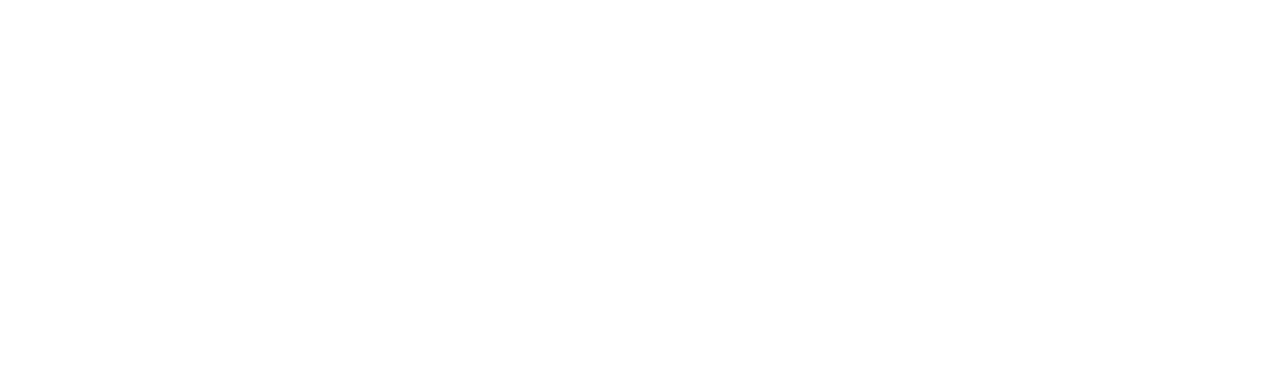
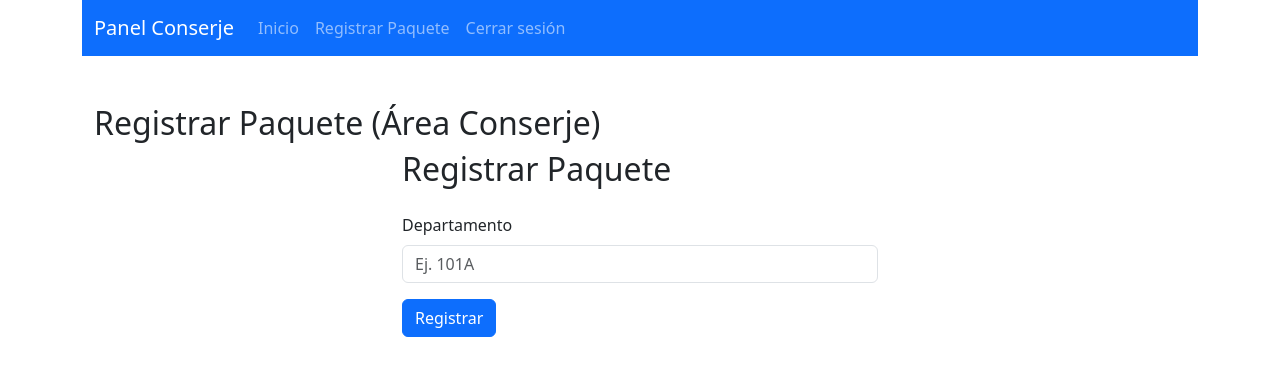
Before and after one commit to Vechegaray23/correspondencia, a React (Vite) app in the folder client/: page /dashboard/conserje/register in a window 1280 px wide. Before the commit this address had no page. Shown: the top 376 px of the page. Built offline with nearby package versions, Linux system fonts and the light colour scheme.

Commit message:
feat(ui): ruta privada /dashboard/conserje/register desde navbar conserje

```diff
--- a/client/src/App.jsx
+++ b/client/src/App.jsx
@@ -9,6 +9,7 @@
 import LoginResidente from './pages/LoginResidente.jsx';
 import DashboardConserje from './pages/DashboardConserje.jsx';
 import DashboardResidente from './pages/DashboardResidente.jsx';
+import DashboardConserjeRegister from './pages/DashboardConserjeRegister.jsx';
 
 export default function App() {
   const { pathname } = useLocation();
@@ -37,10 +38,14 @@
             <div className="collapse navbar-collapse" id="navbarNav">
               <ul className="navbar-nav me-auto mb-2 mb-sm-0">
                 <li className="nav-item">
-                  <Link className="nav-link" to="/login/conserje">Login Conserje</Link>
+                  <Link className="nav-link" to="/login/conserje">
+                    Login Conserje
+                  </Link>
                 </li>
                 <li className="nav-item">
-                  <Link className="nav-link" to="/login/residente">Login Residente</Link>
+                  <Link className="nav-link" to="/login/residente">
+                    Login Residente
+                  </Link>
                 </li>
               </ul>
             </div>
@@ -56,7 +61,14 @@
 
           {/* Dashboards */}
           <Route path="/dashboard/conserje" element={<DashboardConserje />} />
-          <Route path="/dashboard/residente" element={<DashboardResidente />} />
+          <Route
+            path="/dashboard/conserje/register"
+            element={<DashboardConserjeRegister />}
+          />
+          <Route
+            path="/dashboard/residente"
+            element={<DashboardResidente />}
+          />
 
           {/* Páginas públicas */}
           <Route path="/" element={<Home />} />
--- a/client/src/components/ConserjeNavbar.jsx
+++ b/client/src/components/ConserjeNavbar.jsx
@@ -33,7 +33,7 @@
               </Link>
             </li>
             <li className="nav-item">
-              <Link className="nav-link" to="/register">
+              <Link className="nav-link" to="/dashboard/conserje/register">
                 Registrar Paquete
               </Link>
             </li>
--- /dev/null
+++ b/client/src/pages/DashboardConserjeRegister.jsx
@@ -0,0 +1,15 @@
+import React from 'react';
+import ConserjeNavbar from '../components/ConserjeNavbar.jsx';
+import RegisterPaquete from './RegisterPaquete.jsx';
+
+export default function DashboardConserjeRegister() {
+  return (
+    <>
+      <ConserjeNavbar />
+      <div className="container mt-5">
+        <h2>Registrar Paquete (Área Conserje)</h2>
+        <RegisterPaquete />
+      </div>
+    </>
+  );
+}
```
